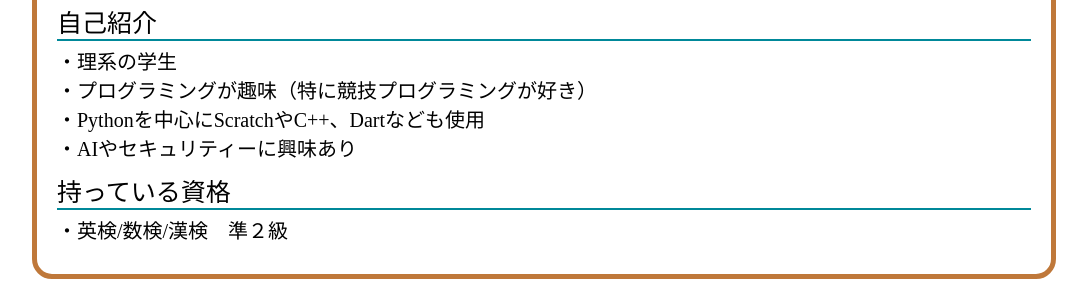
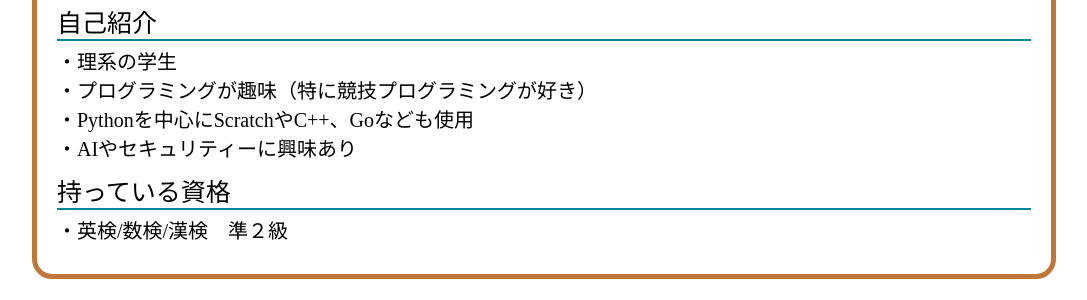
Before and after one commit to 00giri/00giri.github.io, a Jekyll site: the page built from index.html, in a window 1280 px wide. Shown: the part 1461-1761 px from the top of the page, without its empty margins (96-1183 px from the left). Built offline with Jekyll 4.4.1, drawn with Linux system fonts in a browser that asks for light colours.

Commit message:
update index page

```diff
--- a/index.html
+++ b/index.html
@@ -25,7 +25,7 @@ css: index.css
     <ul>
       <li>・理系の学生</li>
       <li>・プログラミングが趣味（特に競技プログラミングが好き）</li>
-      <li>・Pythonを中心にScratchやC++、Dartなども使用</li>
+      <li>・Pythonを中心にScratchやC++、Goなども使用</li>
       <li>・AIやセキュリティーに興味あり</li>
     </ul>
     <h2>持っている資格</h2>
```
